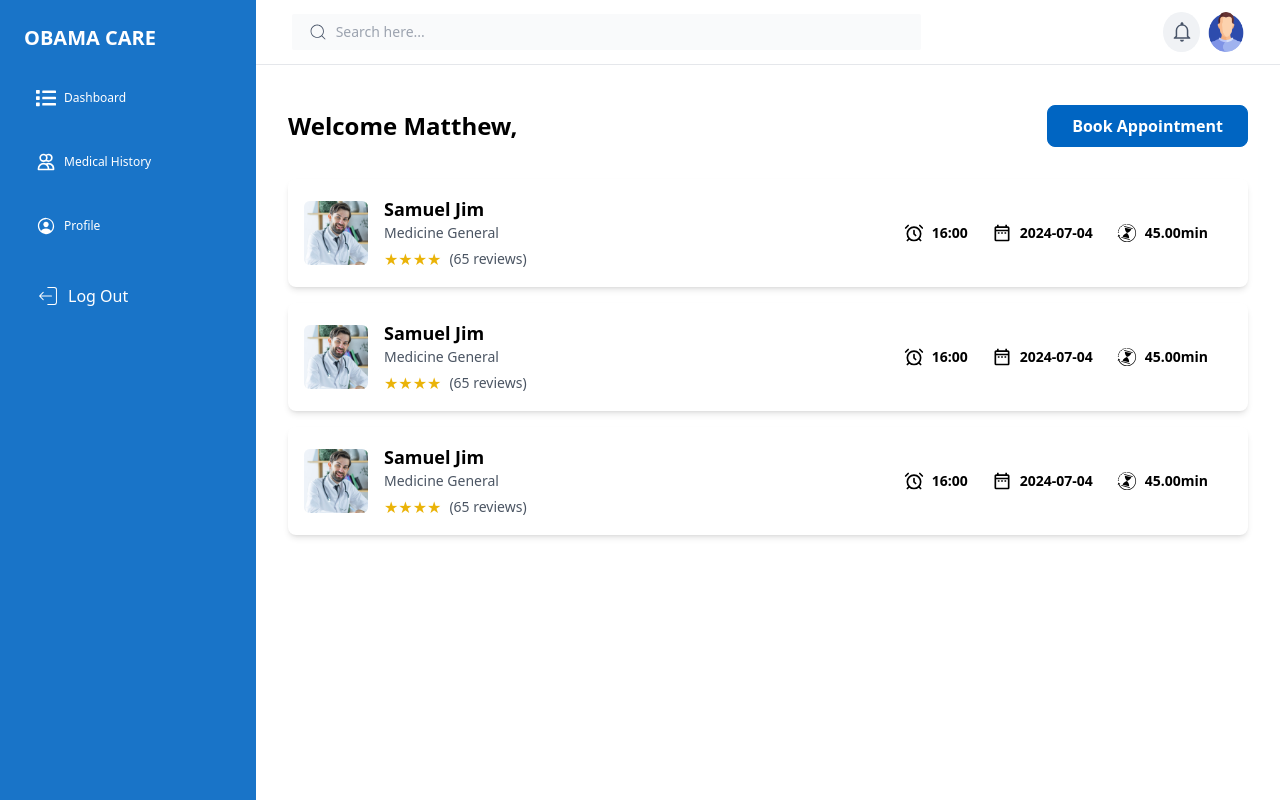
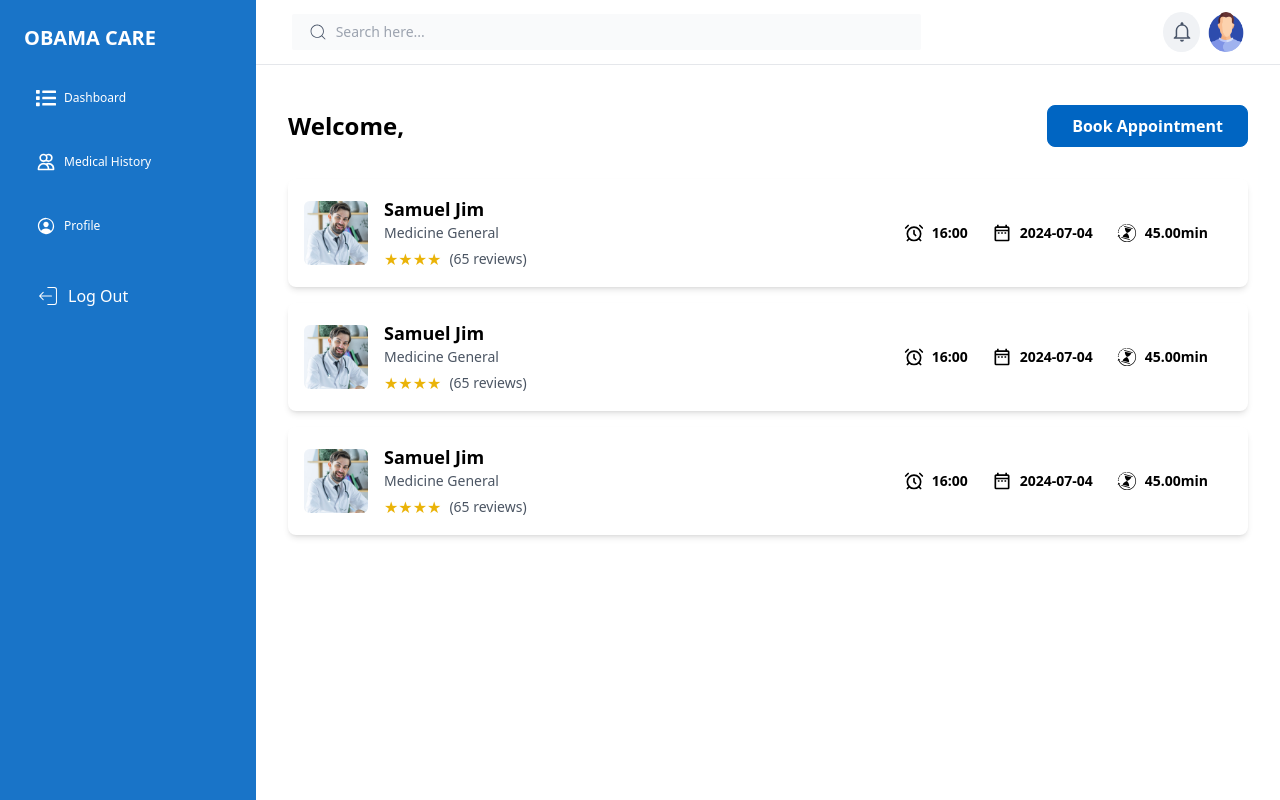
Before and after one commit to Harbiodun-coder/obama-care, a Next.js app: page /patient in a window 1280 px wide. Built offline with nearby package versions, Linux system fonts and the light colour scheme.

Commit message:
appontment

```diff
--- a/pages/patient/index.tsx
+++ b/pages/patient/index.tsx
@@ -3,6 +3,7 @@ import AppointmentList from "@/components/shared/AppointmentList";
 import BookAppointmentModal from "@/components/shared/BookAppointmentModal";
 import Button from "@/components/shared/Button";
 import React, { useState } from "react";
+import Swal from "sweetalert2";
 
 export default function Index() {
   const [isModalOpen, setIsModalOpen] = useState(false);
@@ -36,6 +37,12 @@ export default function Index() {
       if (!response.ok) {
         throw new Error('Network response was not ok');
       }
+      Swal.fire({
+        title: 'Success',
+        text: 'Appointment booked succesful',
+        icon: 'success',
+        confirmButtonText: 'OK'
+      });
 
       const data = await response.json();
       console.log('API Response:', data);
@@ -49,7 +56,7 @@ export default function Index() {
     <Layout>
       <div className="container mx-auto md:p-4 scrollbar-hidden">
         <div className="flex md:justify-between md:items-center mb-8 gap-10 ">
-          <div className="md:text-2xl md:font-semibold text-[11px] font-normal ">Welcome Matthew,</div>
+          <div className="md:text-2xl md:font-semibold text-[11px] font-normal ">Welcome,</div>
 
           <div className="">
             <Button
```
